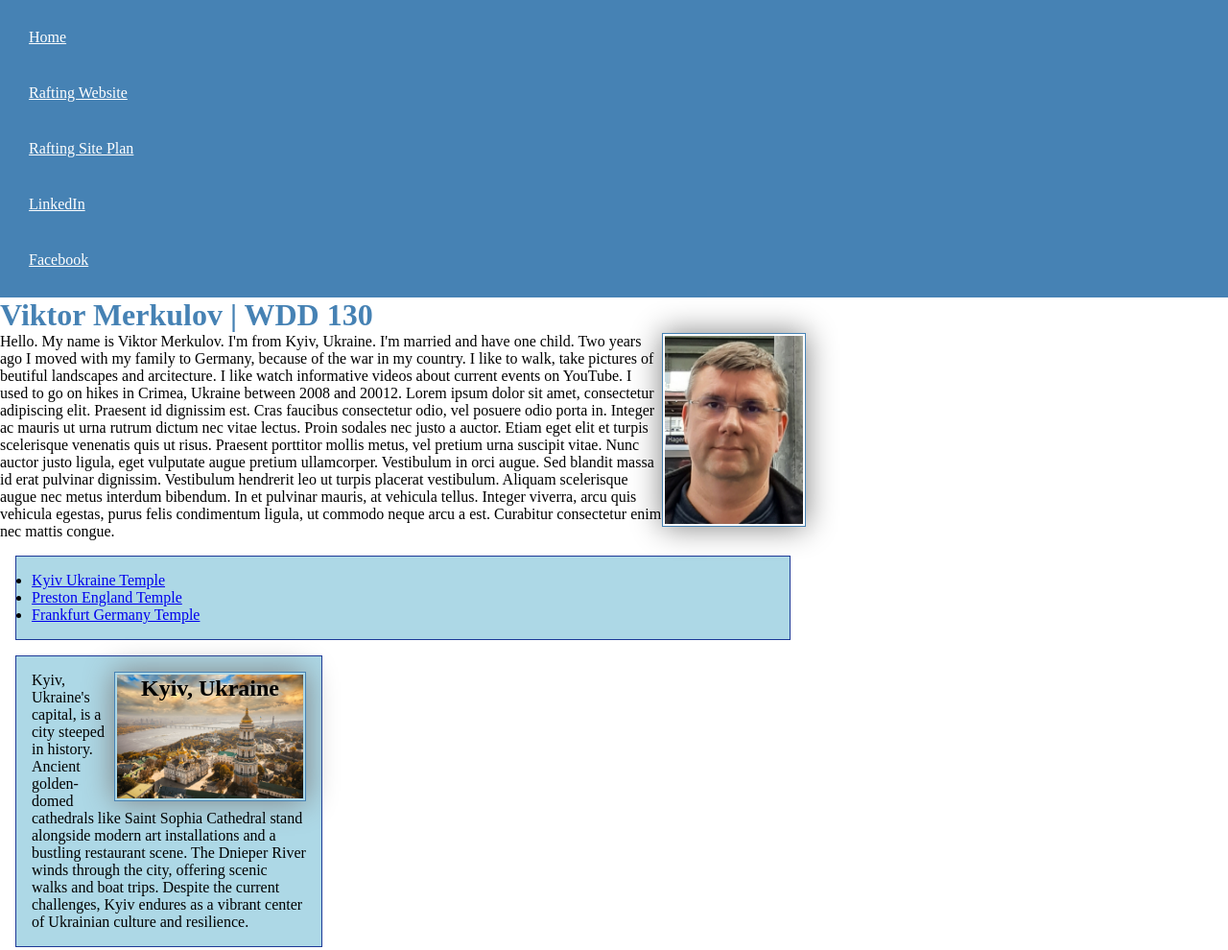
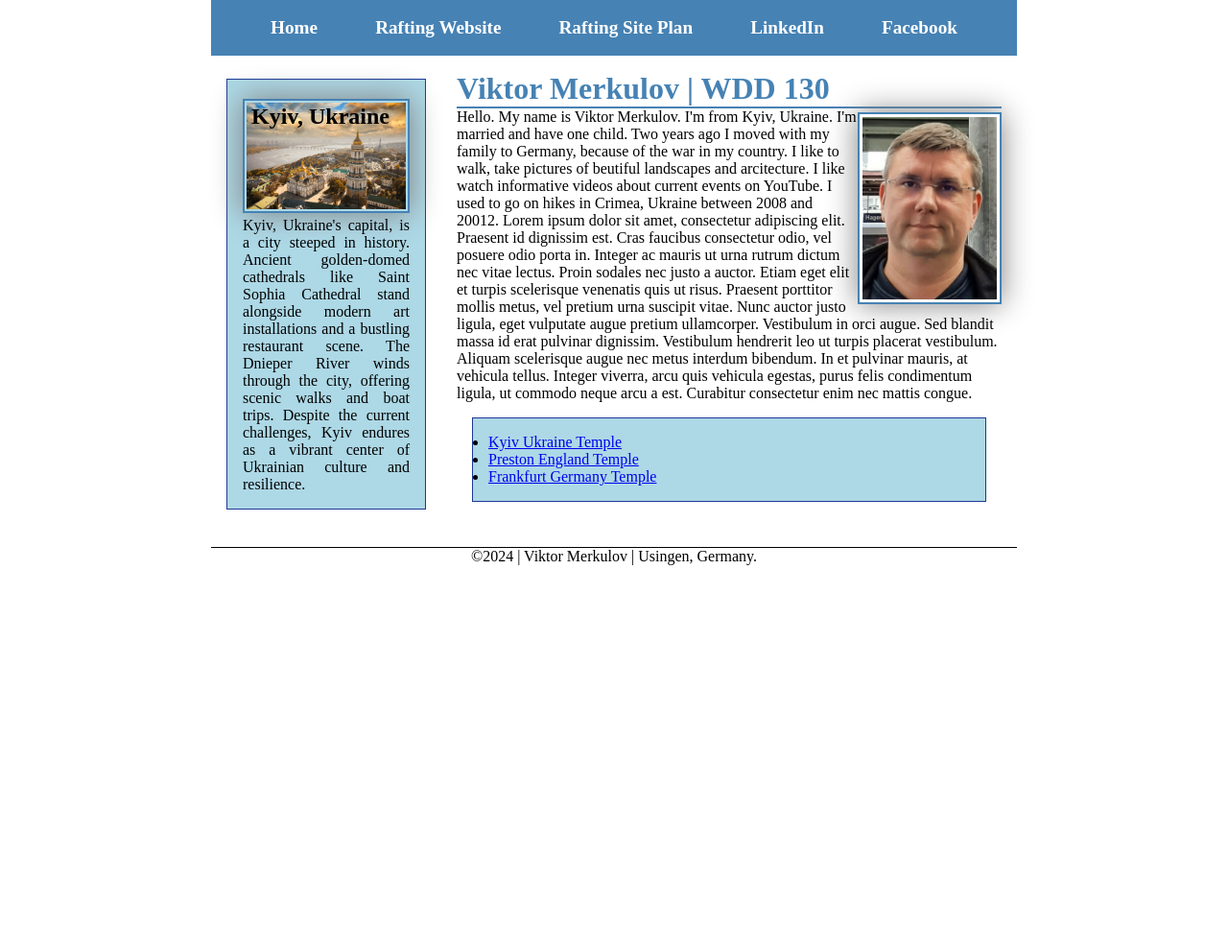
Before and after one commit to merkulovvs/WDD130, a plain HTML site: page index.html in a window 1280 px wide. Shown: the top 990 px of the page at 96% size. After the commit the page ends 800 px from the top, so only its background shows below. Drawn offline with Linux system fonts and the light colour scheme.

Commit message:
Week04 page upgrade

```diff
--- a/index.html
+++ b/index.html
@@ -18,6 +18,7 @@
             <a href="https://www.facebook.com/victor.merkulov/" target="_blank">Facebook</a>
         </nav>
     </header>
+    <div class="grid">
         <main>
             <h1>Viktor Merkulov | WDD 130</h1>
             <img src="images/profile.jpg" alt="Viktor Merkulov" width="200"/>
@@ -36,6 +37,7 @@
             <img src="images/ukraine.png" alt="Kyiv, Ukraine">
             <p>Kyiv, Ukraine's capital, is a city steeped in history.  Ancient golden-domed cathedrals like Saint Sophia Cathedral stand alongside modern art installations and a bustling restaurant scene.  The Dnieper River winds through the city, offering scenic walks and boat trips.  Despite the current challenges, Kyiv endures as a vibrant center of Ukrainian culture and resilience.</p>
         </aside>
+    </div>
     <footer>
         <p>©2024 | Viktor Merkulov | Usingen, Germany.</p>
     </footer>
--- a/styles/styles.css
+++ b/styles/styles.css
@@ -7,24 +7,32 @@
 nav {
     background-color: steelblue;
     padding: 10px;
+    display: flex;
+    justify-content: space-evenly;
+    align-items: center;
 }
 
 nav a {
+    display: block;
+    padding: 0.5rem;
+    text-decoration: none;
+    font-size: 1.2rem;
+    font-weight: 700;
     color: white;
-    display: block;
-    padding: 20px;
 }
 
 
 h1 {
     color: steelblue;
+    border-bottom: 2px solid steelblue;
 }
 
 img {
     width: 150px;
     height: auto;
-    border: 1px solid steelblue;
+    border: 2px solid steelblue;
     padding: 2px;
+    margin: 4px 0px 4px 0px;
     box-shadow: 0 0 30px gray;
     float: right;
 }
@@ -34,23 +42,33 @@ p {
 }
 
 main {
-    max-width: 840px;
+    /* max-width: 840px; */
+    grid-column: 2/3;
+    margin: 1rem;
 }
 
 aside {
-    width:20rem;
+    grid-column: 1/2;
+    grid-row: 1/2;
+    width:13rem;
     text-align: center;
     position: relative;
 }
 
 aside img {
-    width: 200px;
-    height:auto;
+    width: 100%;
+    height: auto;
 }
 
 main img {
     width: 150px;
     height: auto;
+    padding: 3px;
+}
+
+header, .grid, footer {
+    max-width: 840px;
+    margin: 0 auto;
 }
 
 footer {
@@ -61,12 +79,12 @@ footer {
 
 aside h2 {
     position: absolute;
-    top: 20px;
-    left: 130px;
+    top: 25px;
+    left: 25px;
 }
 
 aside>p {
-    text-align: left;
+    text-align: justify;
 }
 
 /*Class Selectors*/
@@ -78,3 +96,8 @@ aside>p {
     background-color: lightblue;
     color:#000;
 }
+
+.grid {
+    display: grid;
+    align-items: center;
+}
```
Lines whose indentation alone changed are shown as unchanged.
